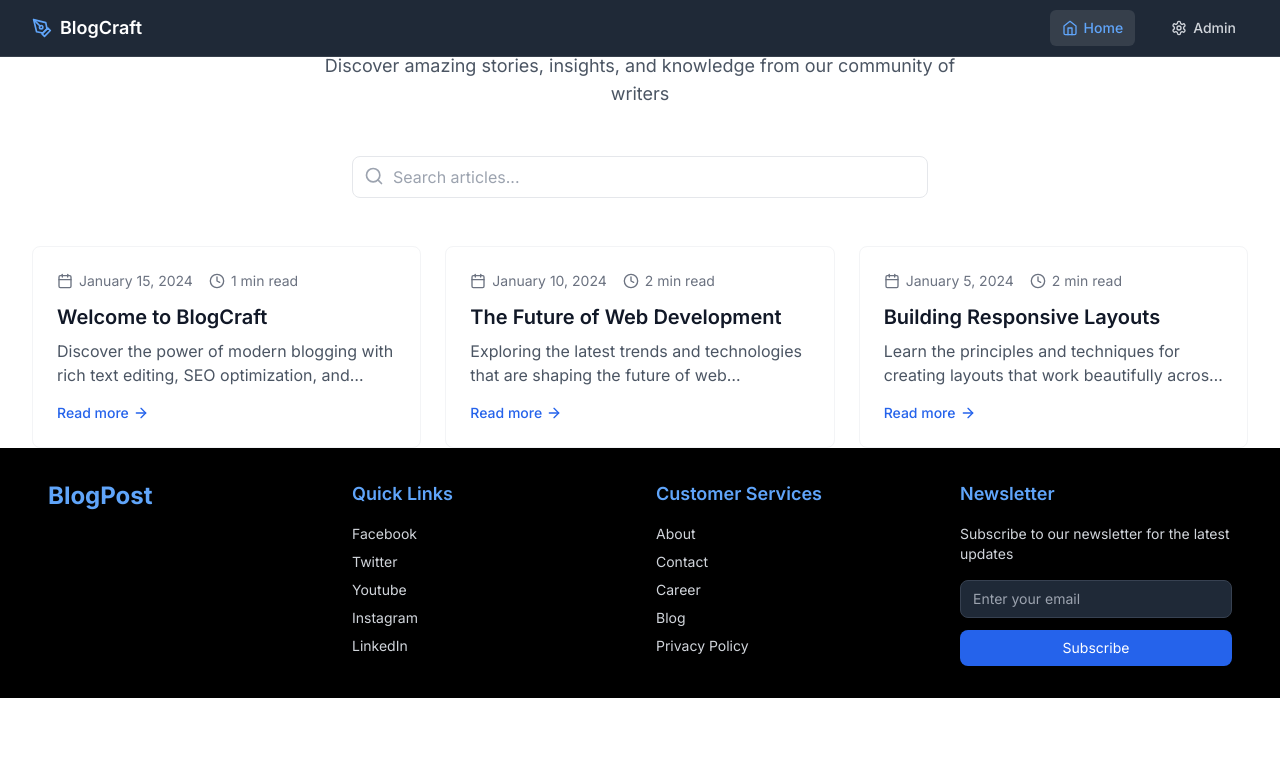
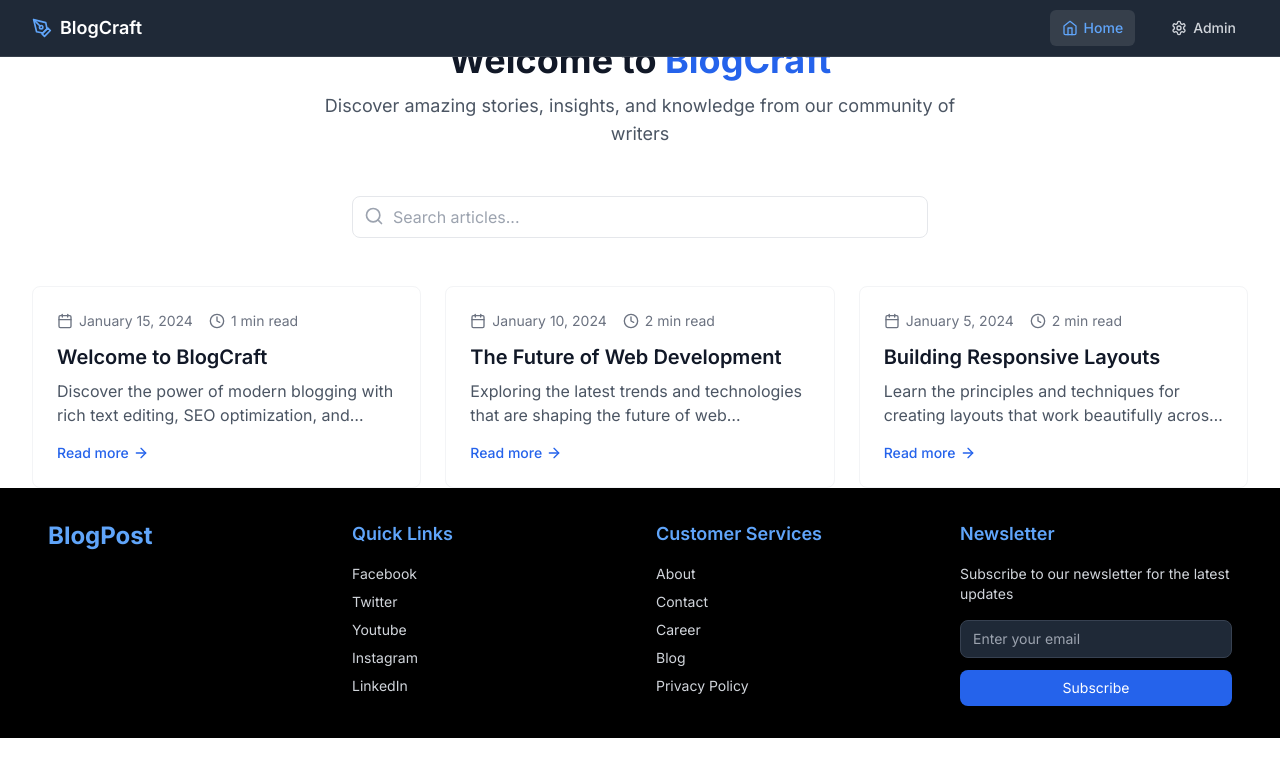
Before and after one commit to SDevKh/Blogging, a React (Vite) app: page / in a window 1280 px wide. Shown: the top 776 px of the page. Built offline with nearby package versions, Linux system fonts and the light colour scheme.

Commit message:
Update Home.tsx

```diff
--- a/src/pages/Home.tsx
+++ b/src/pages/Home.tsx
@@ -37,7 +37,7 @@ const Home: React.FC = () => {
       </Helmet>
 
       {/* Hero Section */}
-      <div className="text-center mb-12 py-15">
+      <div className="text-center mb-12 py-15 mt-10">
         <h1 className="text-4xl font-bold text-gray-900 mb-3">
           Welcome to <span className="text-blue-600">BlogCraft</span>
         </h1>
```
